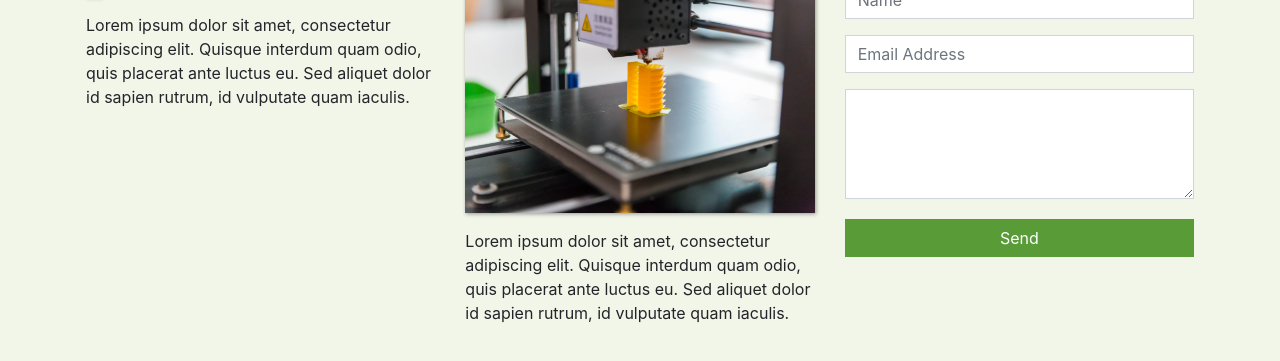
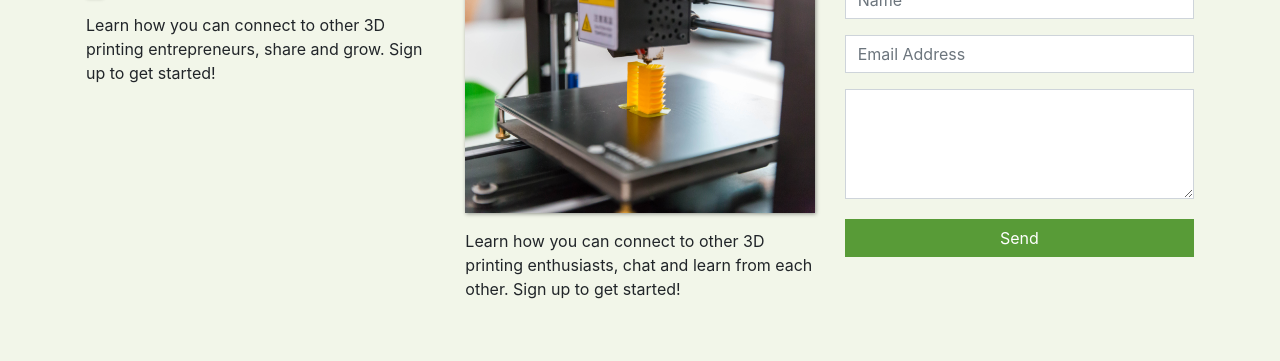
Before and after one commit to Flea00012/3DWE, a plain HTML site: page index.html in a window 1280 px wide. Shown: the part 963-1324 px from the top of the page. Drawn offline with nearby package versions, Linux system fonts and the light colour scheme.

Commit message:
update commit

```diff
--- a/index.html
+++ b/index.html
@@ -7,7 +7,7 @@
         <meta name="viewport" content="width=device-width, initial-scale=1">
 
        <!--<link rel="stylesheet" href="https://stackpath.bootstrapcdn.com/bootstrap/4.1.3/css/bootstrap.min.css" integrity="sha384-MCw98/SFnGE8fJT3GXwEOngsV7Zt27NXFoaoApmYm81iuXoPkFOJwJ8ERdknLPMO" crossorigin="anonymous">  -->
-		    <link rel="stylesheet" href="/bootstrap.min.css">
+		    <link rel="stylesheet" href="bootstrap.min.css">
 
 		<link rel="stylesheet" type="text/css" href="main.css">
 
@@ -90,13 +90,13 @@
 			<div class="col-lg-4 col-md-4 col-sm-12">
 			  <h3 class="feature-title">I am a 3D print entrepreneur!</h3>
 			  <img src="'introImg.jpg'" class="img-fluid">
-			  <p>Lorem ipsum dolor sit amet, consectetur adipiscing elit. Quisque interdum quam odio, quis placerat ante luctus eu. Sed aliquet dolor id sapien rutrum, id vulputate quam iaculis.</p>
+			  <p>Learn how you can connect to other 3D printing entrepreneurs, share and grow. Sign up to get started!</p>
 			</div>
 
 			<div class="col-lg-4 col-md-4 col-sm-12">
 			  <h3 class="feature-title">I need a 3D printer!</h3>
 			  <img src="introImg.jpg" class="img-fluid">
-			  <p>Lorem ipsum dolor sit amet, consectetur adipiscing elit. Quisque interdum quam odio, quis placerat ante luctus eu. Sed aliquet dolor id sapien rutrum, id vulputate quam iaculis.</p>
+			  <p>Learn how you can connect to other 3D printing enthusiasts, chat and learn from each other. Sign up to get started!</p>
 			</div>
 
 			<div class="col-lg-4 col-md-4 col-sm-12">
```
